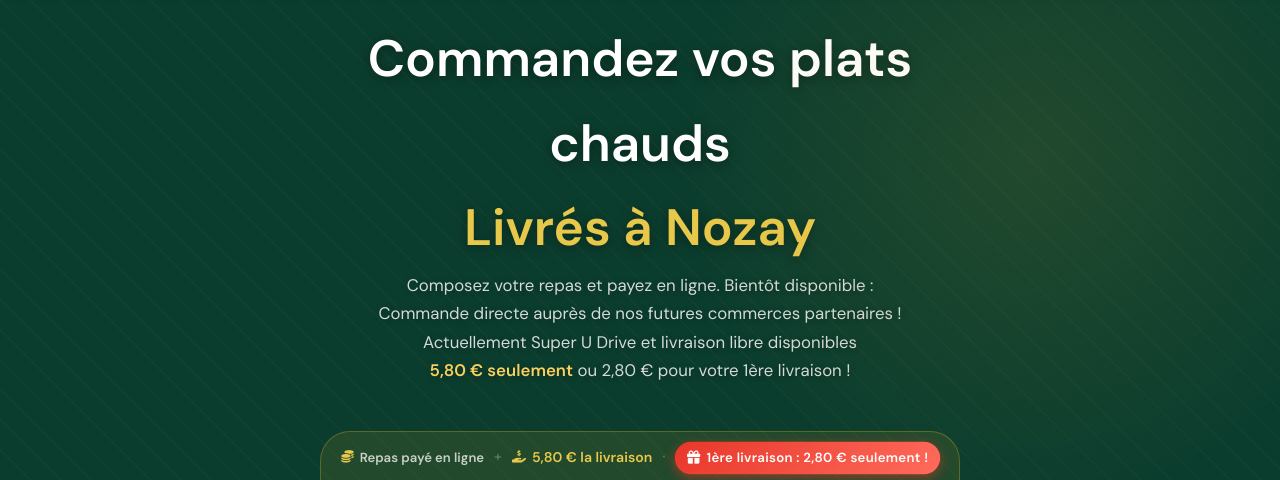
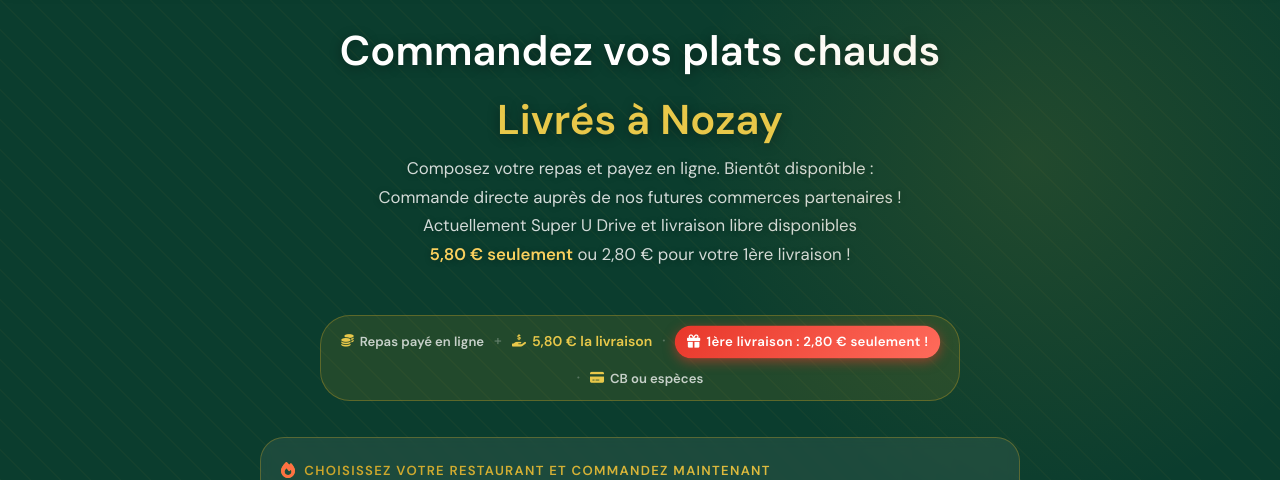
Before and after one commit to Alain44170/kehops-livraisons, a website: page index.html in a window 1280 px wide. Shown: the part 90-570 px from the top of the page. Drawn offline with nearby package versions, Linux system fonts and the light colour scheme.

Commit message:
fix: réduit espace vide entre sections

```diff
--- a/style.css
+++ b/style.css
@@ -68,6 +68,7 @@
   font-size: 1.15rem;
   color: var(--green-deep);
   font-weight: 700;
+  white-space: nowrap;
 }
 .nav-links {
   list-style: none; display: flex; gap: 6px;
@@ -104,7 +105,7 @@
   position: relative;
   background: var(--green-deep);
   overflow: hidden;
-  min-height: auto;
+  min-height: 92vh;
   display: flex; align-items: center;
 }
 
@@ -914,8 +915,8 @@
 /* Forcer le titre h1 en blanc dans le hero */
 .hero .hero-top h1 {
   color: #ffffff !important;
-  font-size: clamp(1.6rem, 5vw, 3.2rem) !important;
-  white-space: normal !important;
+  font-size: clamp(1.2rem, 3.8vw, 2.6rem) !important;
+  white-space: nowrap !important;
   text-shadow: 0 2px 12px rgba(0,0,0,0.4);
 }
 .hero .hero-top h1 .accent {
```
